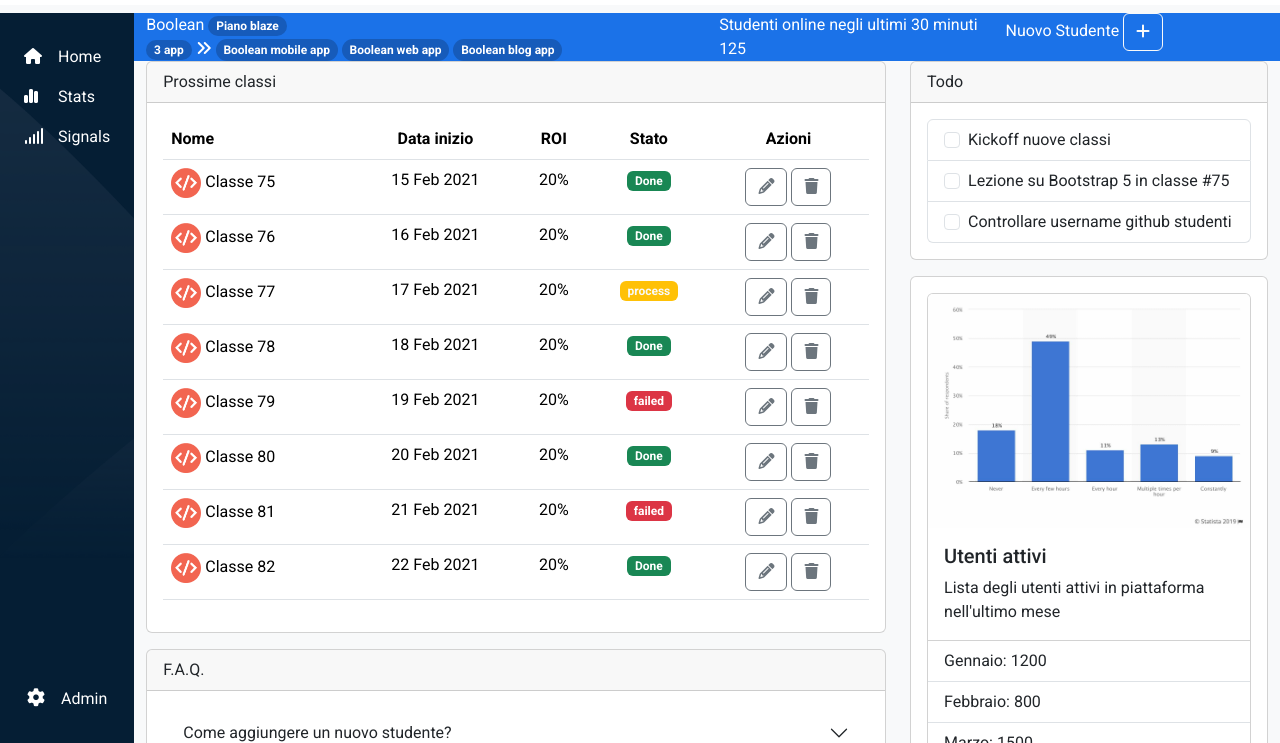
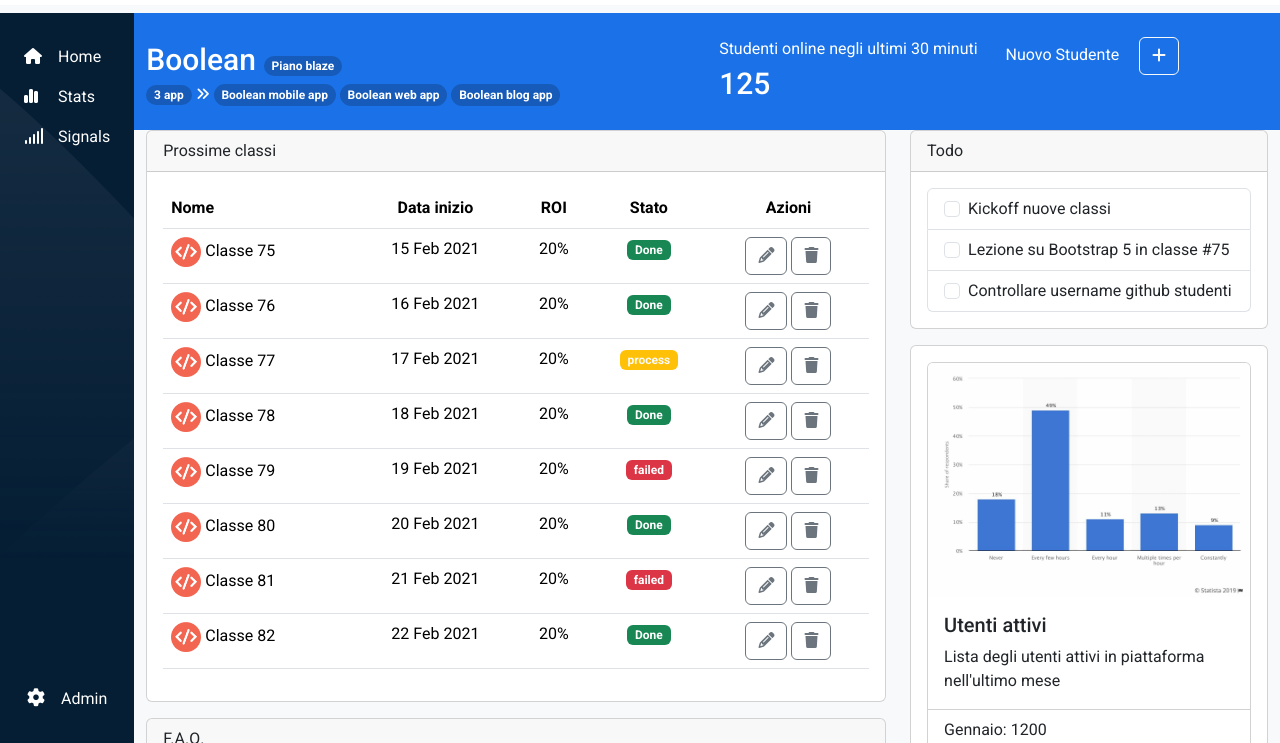
Before and after one commit to giorgiagalbullicavazzini/html-css-bootstrap-dashboard, a plain HTML site: page index.html in a window 1280 px wide. Shown: the part 57-800 px from the top of the page. Drawn offline with nearby package versions, Linux system fonts and the light colour scheme.

Commit message:
top-main distances

```diff
--- a/css/header.css
+++ b/css/header.css
@@ -8,7 +8,7 @@ header .row {
 }
 
 header .col-auto img:first-of-type {
-  width: 50px;
+  width: 3.125rem;
 }
 
 header .col .input-group > * {
--- a/css/main.css
+++ b/css/main.css
@@ -8,8 +8,17 @@ main #top-main {
   color: var(--bs-white);
 }
 
+main #top-main .ms-title {
+  font-size: 1.875rem;
+  font-weight: 500;
+}
+
 main #top-main .rounded-pill {
   background-color: #165bba;
+}
+
+main #top-main .fa-solid.fa-angles-right {
+  font-size: .875rem;
 }
 
 main #bottom-main table th:not(:first-child),
@@ -18,13 +27,19 @@ main #bottom-main table td:not(:first-child) {
 }
 
 main #bottom-main table img {
-  width: 30px;
+  width: 1.875rem;
 }
 
 .offcanvas.offcanvas-end {
   width: 100%;
 }
 
+/*
+==================
+Responsive
+==================
+*/
+
 @media screen and (min-width: 992px) {
   .offcanvas.offcanvas-end {
     width: 50%;
--- a/css/sidebar.css
+++ b/css/sidebar.css
@@ -10,7 +10,7 @@
 }
 
 #sidebar ul .fa-solid.fa-gear {
-  font-size: 18px;
+  font-size: 1.125rem;
 }
 
 /*
@@ -25,6 +25,6 @@ Responsive
   }
 
   #sidebar ul .fa-solid {
-    width: 30px;
+    width: 1.875rem;
   }
 }
--- a/index.html
+++ b/index.html
@@ -103,11 +103,11 @@
     <!-- Main -->
     <main>
       <!-- Top main -->
-      <div class="container-fluid" id="top-main">
-        <div class="row row-cols-1 row-cols-md-3">
+      <div class="container-fluid py-4" id="top-main">
+        <div class="row row-cols-1 row-cols-md-3 gy-3">
           <div class="col-lg-3 order-md-1">
             <span>Nuovo Studente</span>
-            <span>
+            <span class="ms-3">
               <button type="button" class="btn btn-outline-light" data-bs-toggle="offcanvas" data-bs-target="#offcanvasExample" aria-controls="offcanvasExample">
                 <i class="fa-solid fa-plus"></i>
               </button>
@@ -115,7 +115,8 @@
           </div>
           <div class="col-lg-6">
             <div>
-              Boolean <span class="badge rounded-pill">Piano blaze</span>
+              <span class="ms-title me-1">Boolean</span>
+              <span class="badge rounded-pill">Piano blaze</span>
             </div>
             <div>
               <span class="badge rounded-pill">3 app</span>
@@ -128,7 +129,7 @@
           </div>
           <div class="col-lg-3">
             <div>Studenti online negli ultimi 30 minuti</div>
-            <div>125</div>
+            <div class="ms-title">125</div>
           </div>
         </div>
       </div>
```
